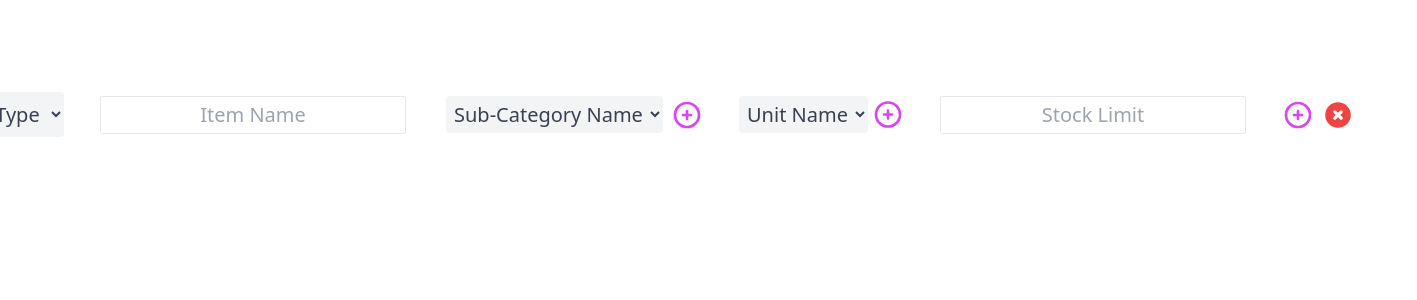
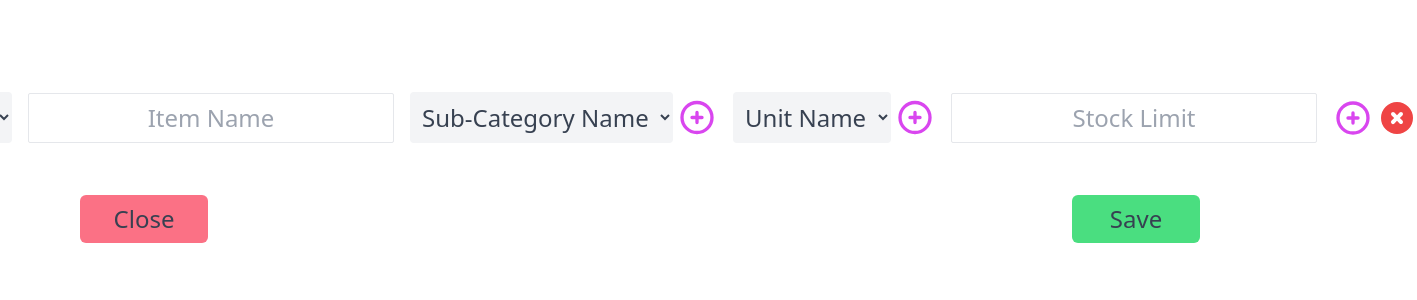
Before and after one commit to ImranAhmed26/Maliha-Assignment-frontend, a Next.js app: page /item-info-create in a window 1280 px wide. Shown: the top 300 px of the page, 1417 px wide, since content can reach past the window. Built offline with nearby package versions, Linux system fonts and the light colour scheme.

Commit message:
working on the button components for create item page

```diff
--- a/components/lists/item-create-list.js
+++ b/components/lists/item-create-list.js
@@ -9,16 +9,11 @@ import { baseUrl } from "../../lib/api";
 import SubCategoryAddModal from "../modal/sub-category-add-modal";
 import UnitAddModal from "../modal/unit-add-modal";
 
-let units = [
-  { name: "kg", value: "kg" },
-  { name: "pound", value: "pound" },
-];
-
 const ItemCreateComponent = () => {
   const [itemType, setItemType] = useState("");
   const [itemName, setItemName] = useState("");
   const [subCategory, setSubCategory] = useState([]);
-  const [unit, setUnitName] = useState("");
+  const [unit, setUnitName] = useState([]);
   const [stockLimit, setStockLimit] = useState();
 
   const [isCategoryOpen, setCategoryOpen] = useState(false);
@@ -55,8 +50,8 @@ const ItemCreateComponent = () => {
   console.log("body is ", body);
 
   return (
-    <div className=" text-gray-700 pt-20 mx-20 text-center font-medium text-xl cursor-default">
-      <div className="flex gap-9 py-2 min-w-[70rem] max-w-[80rem] items-center justify-center bg-white m-1 rounded-md ">
+    <div className=" text-gray-700 pt-20 mx-20 text-center font-medium text-2xl cursor-default flex flex-col justify-center items-center">
+      <div className="flex gap-4 p-2 min-w-[70rem] max-w-[80rem] items-center justify-center bg-white m-1 rounded-md ">
         <div className="">
           <select
             name="itemType"
@@ -80,19 +75,19 @@ const ItemCreateComponent = () => {
         <div>
           <input
             placeholder="Item Name"
-            className="outline-none border rounded-sm p-1 text-center"
+            className="outline-none border rounded-sm p-2 text-center"
             onChange={(event) => {
               event.preventDefault;
               setItemName(event.target.value);
             }}
           />
         </div>
-        <div className="flex items-center gap-1">
-          <div className="px-1">
+        <div className="flex gap-1">
+          <div className="">
             <select
               name="sub-category"
               id="sub-category"
-              className="bg-gray-100 p-1 rounded font-medium outline-none cursor-pointer"
+              className="bg-gray-100 p-2 rounded font-medium outline-none cursor-pointer"
               onChange={(event) => {
                 event.preventDefault;
                 setSubCategory(event.target.value);
@@ -108,7 +103,7 @@ const ItemCreateComponent = () => {
               })}
             </select>
           </div>
-          <div className="flex w-8" onClick={() => setCategoryOpen(true)}>
+          <div className="flex w-10" onClick={() => setCategoryOpen(true)}>
             <PlusCircleIcon className="text-fuchsia-500 cursor-pointer" />
           </div>
         </div>
@@ -117,34 +112,38 @@ const ItemCreateComponent = () => {
             <select
               name="unit"
               id="unit"
-              className="bg-gray-100 p-1 rounded font-medium outline-none cursor-pointer items-center"
+              className="bg-gray-100 p-2 rounded font-medium outline-none cursor-pointer items-center"
               onChange={(event) => {
                 event.preventDefault;
                 setUnitName(event.target.value);
               }}
             >
-              <option value="volvo">Unit Name</option>
-              <option value="saab">KG</option>
-              <option value="mercedes">Gram</option>
-              <option value="audi">Pound</option>
+              <option value="">Unit Name</option>
+              {unit.map((item, i) => {
+                return (
+                  <option key={i} value={`${item}`}>
+                    {item}
+                  </option>
+                );
+              })}
             </select>
           </div>
-          <div className="flex w-8" onClick={() => setUnitAddOpen(true)}>
+          <div className="flex w-10" onClick={() => setUnitAddOpen(true)}>
             <PlusCircleIcon className="text-fuchsia-500 cursor-pointer" />
           </div>
         </div>
         <div>
           <input
             placeholder="Stock Limit"
-            className="outline-none border rounded-sm p-1 text-center"
+            className="outline-none border rounded-sm p-2 text-center"
             onChange={(event) => {
               event.preventDefault;
               setStockLimit(event.target.value);
             }}
           />
         </div>
-        <div className="flex gap-2">
-          <div className="w-8">
+        <div className="flex gap-1">
+          <div className="w-10">
             <PlusCircleIcon
               className="text-fuchsia-500 cursor-pointer"
               onClick={() => {
@@ -152,8 +151,18 @@ const ItemCreateComponent = () => {
               }}
             />
           </div>
-          <div className="w-8">
+          <div className="w-10">
             <XCircleIcon className="text-red-500 cursor-pointer" />
+          </div>
+        </div>
+      </div>
+      <div className="min-w-[70rem] max-w-[80rem] pt-10">
+        <div className="flex justify-between w-full">
+          <div className="p-2 w-32 rounded-md bg-rose-400 cursor-pointer hover:bg-rose-500 transition-all duration-150">
+            Close
+          </div>
+          <div className="p-2 w-32 rounded-md bg-green-400 cursor-pointer hover:bg-green-500 transition-all duration-150">
+            Save
           </div>
         </div>
       </div>
@@ -162,7 +171,7 @@ const ItemCreateComponent = () => {
         setIsOpen={setCategoryOpen}
         subCategory={subCategory}
       />
-      <UnitAddModal isOpen={isUnitAddOpen} setIsOpen={setUnitAddOpen} units={units} />
+      <UnitAddModal isOpen={isUnitAddOpen} setIsOpen={setUnitAddOpen} unit={unit} />
     </div>
   );
 };
--- a/components/modal/unit-add-modal.js
+++ b/components/modal/unit-add-modal.js
@@ -1,7 +1,7 @@
 import { Dialog, Transition } from "@headlessui/react";
 import { Fragment, useEffect, useState } from "react";
 
-const UnitAddModal = ({ isOpen, setIsOpen, units }) => {
+const UnitAddModal = ({ isOpen, setIsOpen, unit }) => {
   const [newUnitName, setNewUnitName] = useState();
 
   function closeModal() {
@@ -12,11 +12,11 @@ const UnitAddModal = ({ isOpen, setIsOpen, units }) => {
     setIsOpen(true);
   }
 
-  console.log("sub items in modal are", units);
-  console.log("new item is", newUnitName);
+  // console.log("sub items in modal are", unit);
+  // console.log("new item is", newUnitName);
 
   const addItemHandler = () => {
-    units.push(newUnitName);
+    unit.push(newUnitName);
   };
 
   return (
@@ -63,10 +63,10 @@ const UnitAddModal = ({ isOpen, setIsOpen, units }) => {
                     </button>
                   </div>
                   <div className="mt-2">
-                    {units.map((item, index) => {
+                    {unit.map((item, index) => {
                       return (
                         <div className="text-xl font-normal px-6 py-0.5 cursor-default" key={index}>
-                          <div>{item.name}</div>
+                          <div>{item}</div>
                         </div>
                       );
                     })}
@@ -78,10 +78,7 @@ const UnitAddModal = ({ isOpen, setIsOpen, units }) => {
                         className="px-2 py-2 mx-2 rounded focus:outline-none border-2 w-full"
                         placeholder="Add sub category options"
                         onChange={(event) => {
-                          setNewUnitName({
-                            name: event.target.value,
-                            value: event.target.value.toLowerCase(),
-                          });
+                          setNewUnitName(event.target.value.toLowerCase());
                         }}
                       />
 
```
